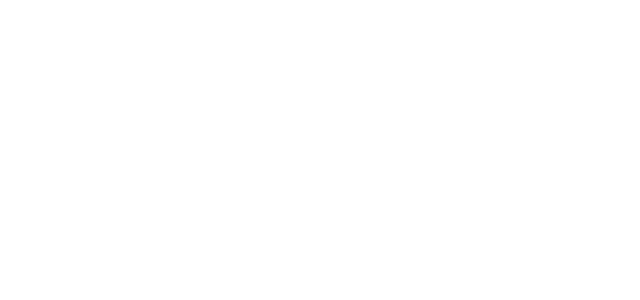
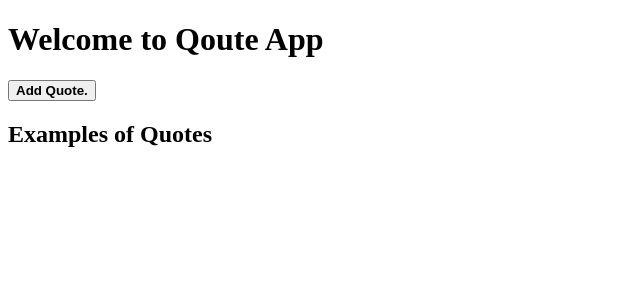
Before and after one commit to annngure/Angular-Quote, an Angular app: page / in a window 1280 px wide. Shown: the top 300 px of the page, without its empty margins (0-640 px from the left). Built offline with nearby package versions, Linux system fonts and the light colour scheme.

Commit message:
add different quotes

```diff
--- a/src/app/app.component.html
+++ b/src/app/app.component.html
@@ -0,0 +1 @@
+<app-quote></app-quote>
--- a/src/app/quote/quote.component.html
+++ b/src/app/quote/quote.component.html
@@ -1 +1,16 @@
-<p>quote works!</p>
+<div class="container">
+    <h1 class="intro">Welcome to Qoute App</h1>
+
+<div class="d-flex">
+    <button class="btn btn-sm btn-blue ms-3" data-toggle="modal" data-target="exampleModal"><b>Add Quote.</b></button>
+</div>
+
+</div>
+<div class="title-section">
+<h2 class="sub-title">Examples of Quotes</h2>
+</div>
+<div class="quote-section">
+    <div class="row">
+
+    </div>
+</div>
```
